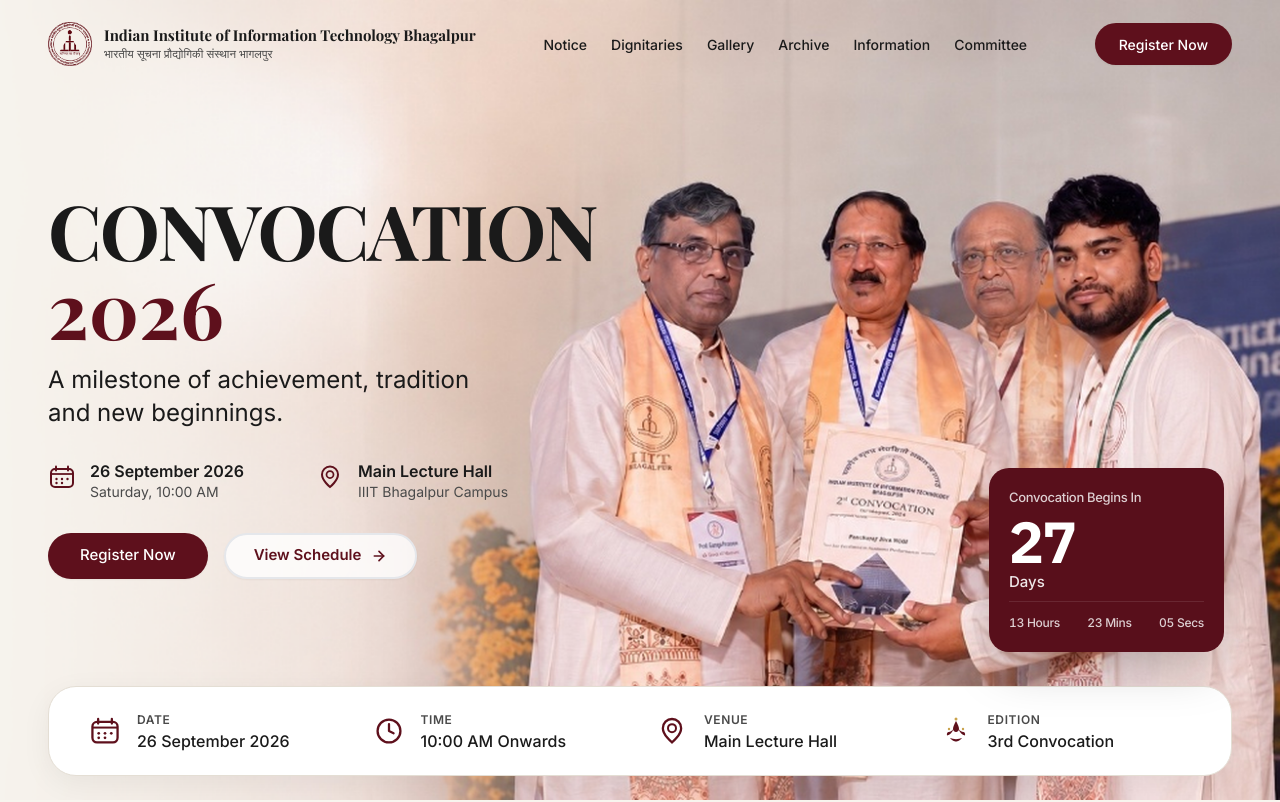
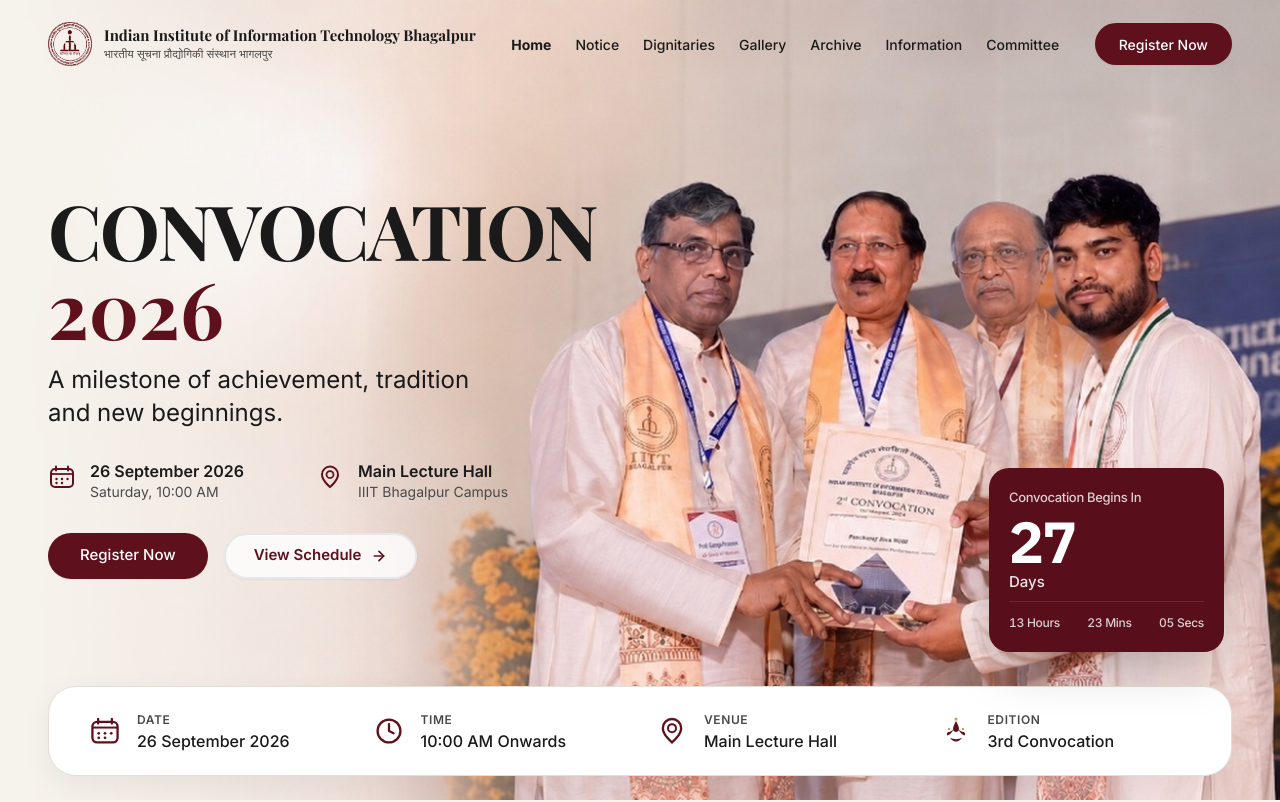
Before and after one commit to code-yashkumar/Convocation-iiitbh, a React (Vite) app: page / in a window 1280 px wide. Shown: the top 802 px of the page. Built offline with nearby package versions, Linux system fonts and the light colour scheme; a web font is replaced by a local one.

Commit message:
Add Home link to navigation bar

```diff
--- a/src/components/layout/NavBar.jsx
+++ b/src/components/layout/NavBar.jsx
@@ -4,6 +4,7 @@
 import InstitutionCrest from '../ui/InstitutionCrest';
 
 const NAV_LINKS = [
+  { label: 'Home', to: '/' },
   { label: 'Notice', to: '/notices' },
   { label: 'Dignitaries', to: '/#dignitaries', isSectionLink: true, sectionId: 'dignitaries' },
   { label: 'Gallery', to: '/gallery' },
```
